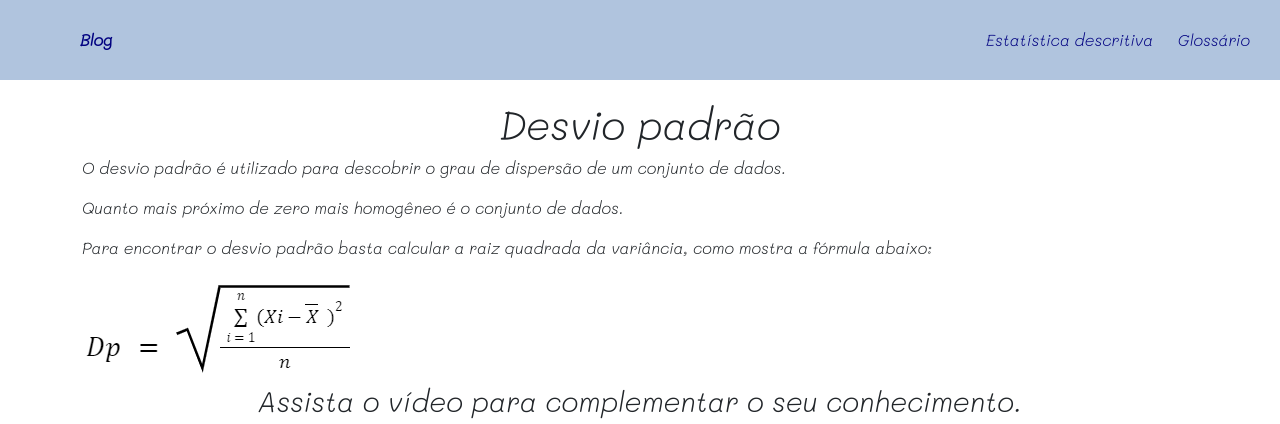
After one commit to eduardooarruda/Blog-Probabilidade-Estatistica, a Flask app: page /desvio-padrao in a window 1280 px wide. The commit adds this page. Shown: the top 424 px of the page. Run offline with Flask 2, Linux system fonts and the light colour scheme; some libraries are stand-ins or nearby versions.

Commit message:
Criação da página sobre desvio padrão e retirei as tags <hr> do glossário

```diff
--- a/app.py
+++ b/app.py
@@ -22,3 +22,7 @@ def amplitude():
 @app.route("/variancia")
 def variancia():
     return render_template("varianca.html")
+
+@app.route("/desvio-padrao")
+def desvio_padrao():
+    return render_template("desvio_padrao.html")
--- /dev/null
+++ b/templates/desvio_padrao.html
@@ -0,0 +1,25 @@
+{% extends 'base.html' %}
+
+{% block css%} {% endblock css %}
+{% block titulo %}Home{% endblock titulo %}
+
+{% block conteudo %}
+
+<h1 class="text-center">Desvio padrão</h1>
+
+  <p>O desvio padrão é utilizado para descobrir o grau de dispersão de um conjunto de dados.</p>
+
+<p>Quanto mais próximo de zero mais homogêneo é o conjunto de dados.</p>
+
+<p>Para encontrar o desvio padrão basta calcular a raiz quadrada da variância, como mostra a fórmula abaixo:
+</p>
+
+<img src="{{ url_for('static', filename='img/desvio_padrao.png') }}" class="img-fluid" alt="...">
+
+
+  <h3 class="text-center">Assista o vídeo para complementar o seu conhecimento.</h3>
+  <center>
+    <iframe width="95%" height="400" src="https://www.youtube.com/embed/z1a0kpaufpc" title="YouTube video player" frameborder="0" allow="accelerometer; autoplay; clipboard-write; encrypted-media; gyroscope; picture-in-picture" allowfullscreen></iframe>
+  </center>
+
+{% endblock conteudo %}
--- a/templates/estatisticaDescritiva.html
+++ b/templates/estatisticaDescritiva.html
@@ -38,7 +38,7 @@
       <div class="list-group">
         <a href="{{url_for('amplitude')}}" class="list-group-item list-group-item-action">Amplitude</a>
         <a href="{{url_for('variancia')}}" class="list-group-item list-group-item-action">Variância</a>
-        <a href="#" class="list-group-item list-group-item-action">Desvio Padrão</a>
+        <a href="{{url_for('desvio_padrao')}}" class="list-group-item list-group-item-action">Desvio Padrão</a>
         <a href="#" class="list-group-item list-group-item-action">Coeficiente de Variação</a>
       </div>
     </div>
```
Also changed, not shown: templates/glossario.html (+18 -14 lines), templates/varianca.html (+13 -7 lines), static/img/desvio_padrao.png (added), static/img/imagem_2022-08-11_122246033.png (added), static/img/varianca.png (added).
